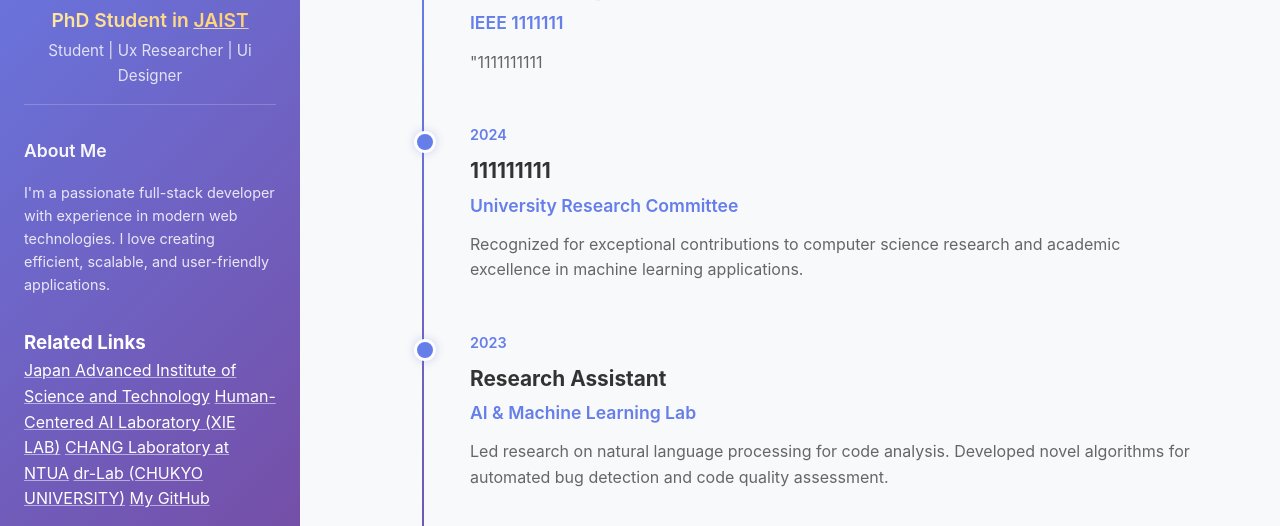
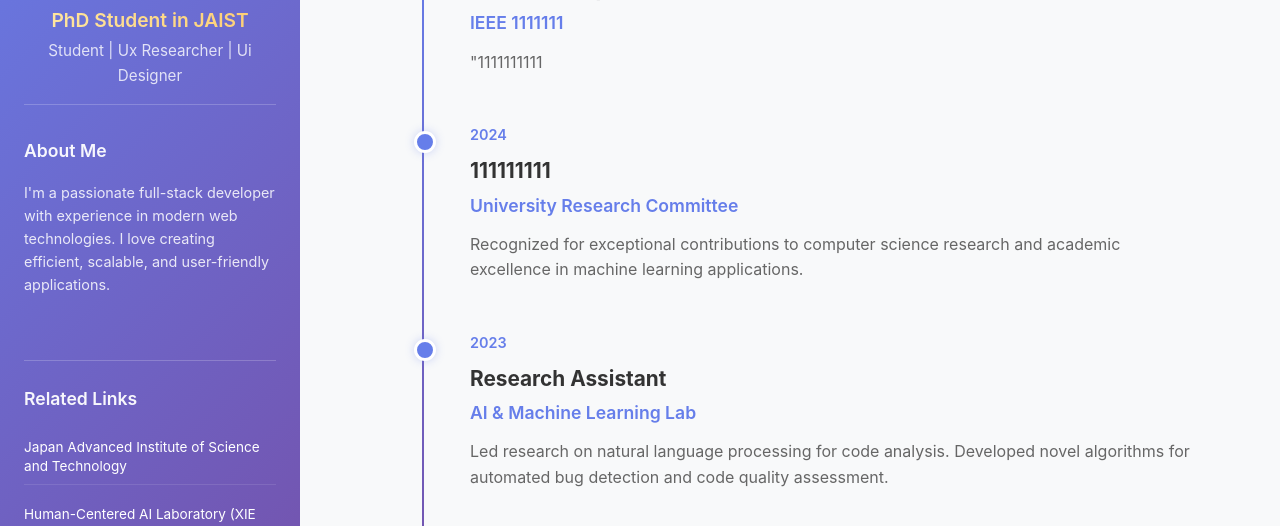
Before and after one commit to BofeiHuang/bofeihuang.github.io, a plain HTML site: page index.html in a window 1280 px wide. Shown: the part 247-773 px from the top of the page. Drawn offline with Linux system fonts and the light colour scheme.

Commit message:
Update style.css

```diff
--- a/style.css
+++ b/style.css
@@ -136,6 +136,44 @@ body {
     font-weight: 500;
     backdrop-filter: blur(10px);
     border: 1px solid rgba(255, 255, 255, 0.1);
+}
+
+/* Related Links Section */
+.relate-link {
+    margin-top: 2rem;
+    padding-top: 1.5rem;
+    border-top: 1px solid rgba(255, 255, 255, 0.2);
+}
+
+.relate-link h3 {
+    font-size: 1.1rem;
+    font-weight: 600;
+    margin-bottom: 1rem;
+    color: rgba(255, 255, 255, 0.95);
+}
+
+.relate-link .inline-link {
+    display: block;
+    color: white;
+    text-decoration: none;
+    font-size: 0.85rem;
+    line-height: 1.4;
+    margin-bottom: 0.75rem;
+    padding: 0.5rem 0;
+    transition: all 0.3s ease;
+    border-bottom: 1px solid rgba(255, 255, 255, 0.1);
+}
+
+.relate-link .inline-link:last-child {
+    border-bottom: none;
+}
+
+.relate-link .inline-link:hover {
+    color: #ffeaa7;
+    transform: translateX(5px);
+    background: rgba(255, 255, 255, 0.05);
+    border-radius: 5px;
+    padding-left: 0.5rem;
 }
 
 /* Social Links */
@@ -616,18 +654,6 @@ body {
     color: white;
 }
 
-.inline-link {
-    color: inherit;
-    text-decoration: underline;
-    text-decoration-color: rgba(255, 255, 255, 0.5);
-    transition: all 0.3s ease;
-}
-
-.inline-link:hover {
-    text-decoration-color: rgba(255, 255, 255, 1);
-    color: #ffeaa7;
-}
-
 /* Responsive adjustments for small projects */
 @media (max-width: 1200px) {
     .projects-grid-small {
```
